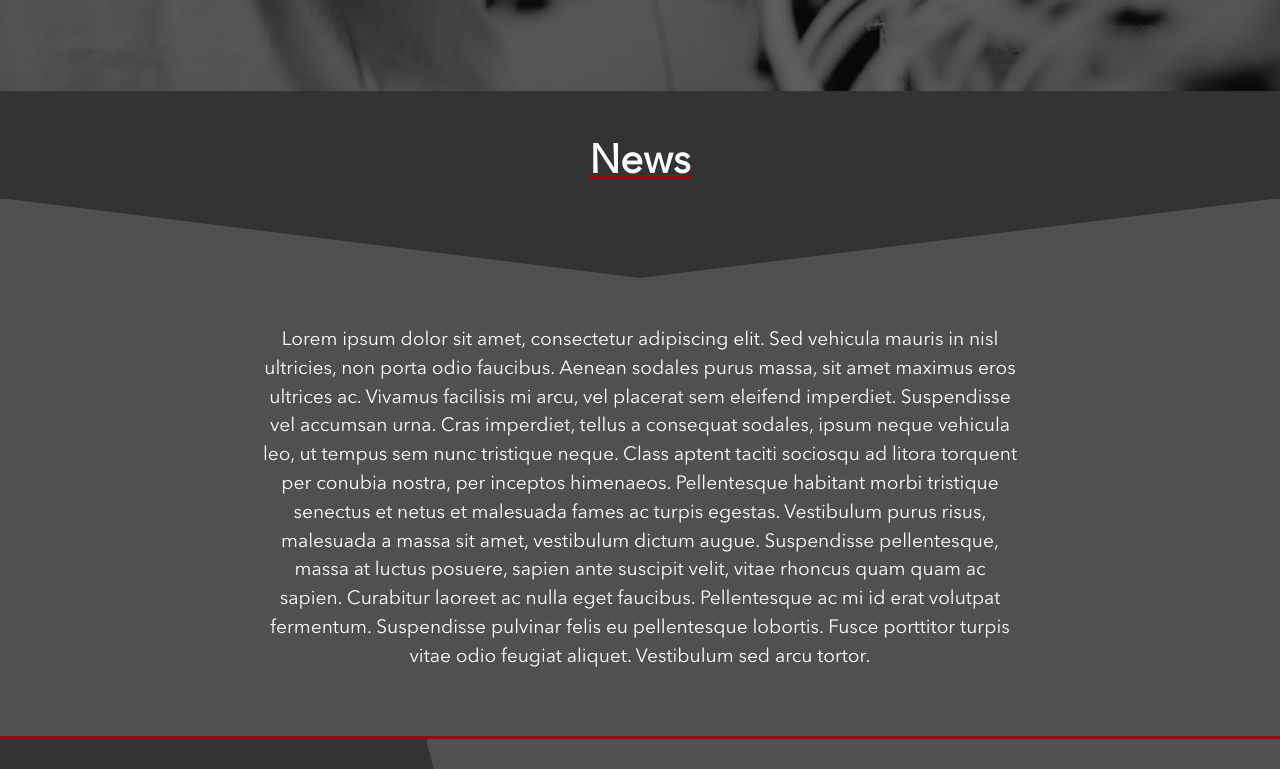
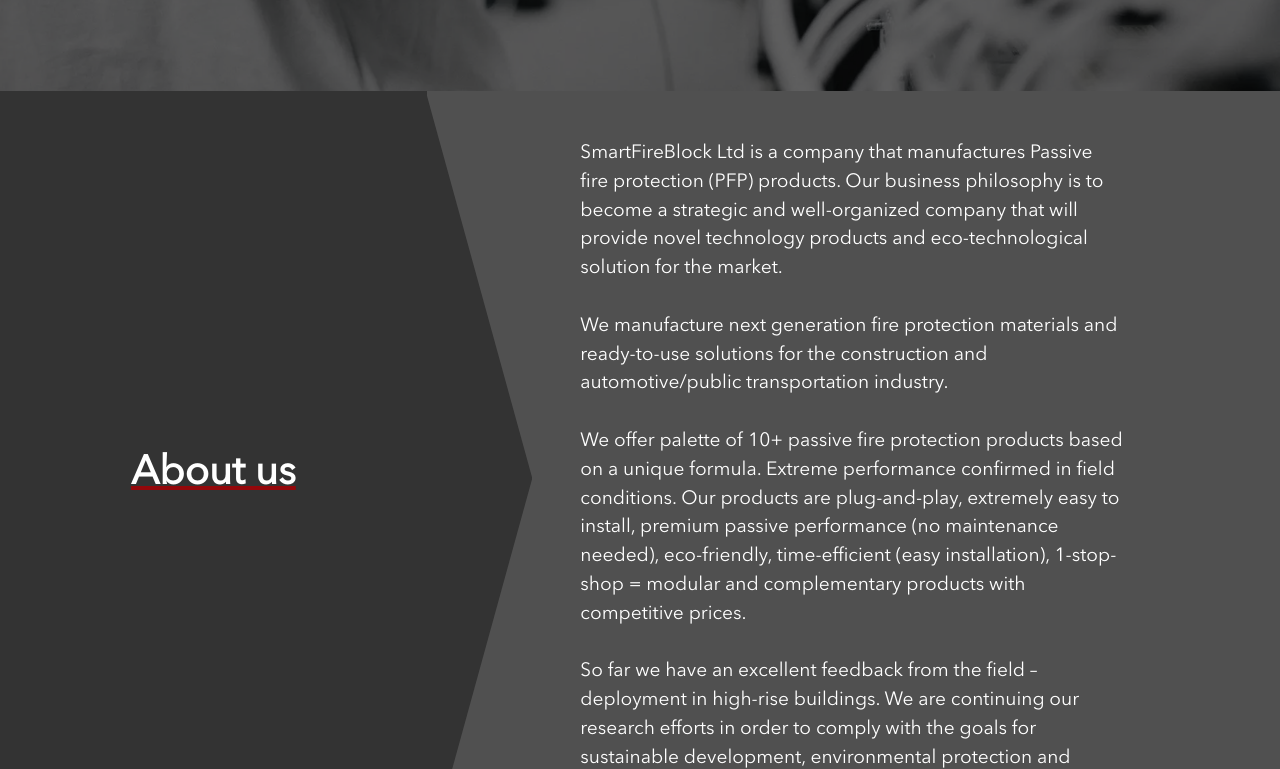
Before and after one commit to ognjenmilikic/smartfire-block, a website: page en.html in a window 1280 px wide. Shown: the part 709-1478 px from the top of the page. Drawn offline with nearby package versions, Linux system fonts and the light colour scheme.

Commit message:
Comment out the news section

```diff
--- a/en.html
+++ b/en.html
@@ -82,7 +82,7 @@
         </div>
     </div>
     <!-- NOVOSTI -->
-    <div class="container-fluid py-0" id="news">
+    <!-- <div class="container-fluid py-0" id="news">
         <div class="row">
             <div class="col-md-12 text-center dark-area p-5 pb-1">
                 <h1 class="underlined"><b>News</b></h1>
@@ -98,7 +98,7 @@
                 </p>
             </div>
         </div>
-    </div>
+    </div> -->
     <!-- O NAMA -->
     <div class="container-fluid py-0" id="about">
         <div class="row">
```
Also changed, not shown: index.html (+2 -2 lines).
